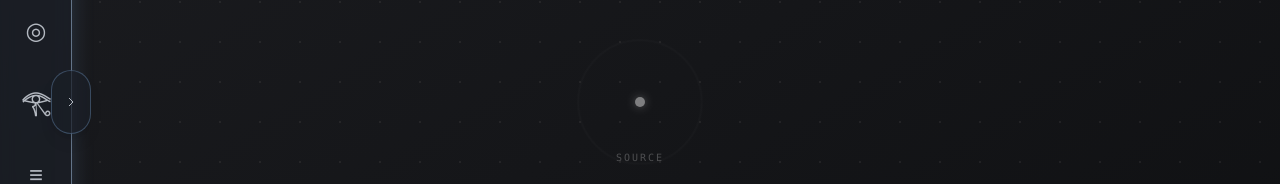
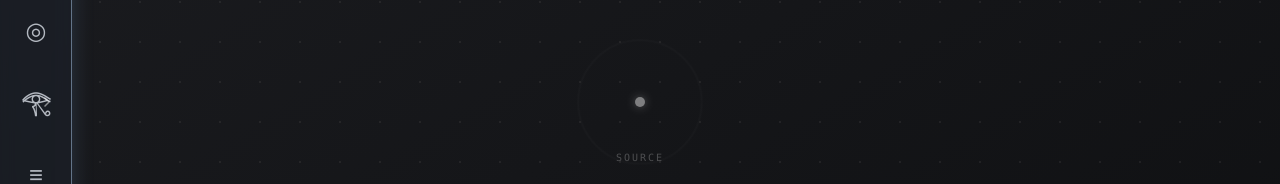
Before and after one commit to po-dzin/symbol-field-hud, a React (Vite) app: page / in a window 1280 px wide. Shown: the part 298-482 px from the top of the page. Built offline with nearby package versions, Linux system fonts and the light colour scheme.

Commit message:
fix(ui): integrate NavRail toggle arrow into dock surface

```diff
--- a/src/components/HUD/NavRail.jsx
+++ b/src/components/HUD/NavRail.jsx
@@ -116,49 +116,46 @@ const NavRail = () => {
             {/* Drag Handle & Toggle Button Container */}
             <div
                 className="absolute right-0 top-0 bottom-0 w-12 z-50 flex items-center justify-center"
-                style={{ transform: 'translateX(50%)' }}
+                onMouseDown={(e) => {
+                    e.stopPropagation();
+                    e.preventDefault();
+                    handleToggle();
+                }}
             >
-                {/* Toggle Button (Fully visible outside NavRail) */}
+                {/* Arrow Button - Integrated into Dock */}
                 <button
+                    className={`
+                        relative z-10 w-10 h-16 flex items-center justify-center
+                        cursor-pointer transition-all duration-300
+                        ${mode === 'LUMA' ? 'hover:bg-black/5' : 'hover:bg-white/5'}
+                        rounded-r-lg
+                    `}
                     onClick={(e) => {
                         e.stopPropagation();
-                        toggleNavCollapse();
+                        handleToggle();
                     }}
-                    className={`
-                        relative z-10 w-10 h-16 flex items-center justify-center
-                        bg-[var(--surface-1-bg)] border border-[rgba(var(--accent-rgb),0.35)]
-                        rounded-full shadow-lg cursor-pointer
-                        text-os-text-secondary hover:text-os-cyan hover:bg-white/5 transition-all
-                    `}
-                    style={{
-                        borderColor: `rgba(${accentRGB}, 0.35)`
-                    }}
-                    title={isNavCollapsed ? "Expand" : "Collapse"}
                 >
                     <svg
-                        viewBox="0 0 24 24"
                         width="16"
                         height="16"
+                        viewBox="0 0 16 16"
                         fill="none"
-                        stroke="currentColor"
-                        strokeWidth="1.5"
-                        className={`transition-transform duration-300 ${!isNavCollapsed ? 'rotate-180' : ''}`}
+                        className="transition-transform duration-300"
+                        style={{
+                            transform: isNavCollapsed ? 'rotate(0deg)' : 'rotate(180deg)',
+                            opacity: 0.5
+                        }}
                     >
-                        <path d="M9 18l6-6-6-6" />
+                        <path
+                            d="M6 12L10 8L6 4"
+                            stroke="currentColor"
+                            strokeWidth="1.5"
+                            strokeLinecap="round"
+                            strokeLinejoin="round"
+                        />
                     </svg>
                 </button>
-
-                {/* Drag Area (Behind button) */}
-                <div
-                    className="absolute inset-0 cursor-col-resize -z-10"
-                    onMouseDown={(e) => {
-                        e.preventDefault();
-                        setIsDragging(true);
-                    }}
-                />
-            </div>
-
-            {/* Fixed Icon Strip (Left) */}
+            </div>{/* Fixed Icon Strip (Left) */}
             <div className="absolute left-0 top-0 bottom-0 w-[72px] flex flex-col items-center justify-center py-6 gap-8 z-20 bg-transparent">
                 {NAV_ITEMS.map((item, index) => (
                     <NavItem
```
